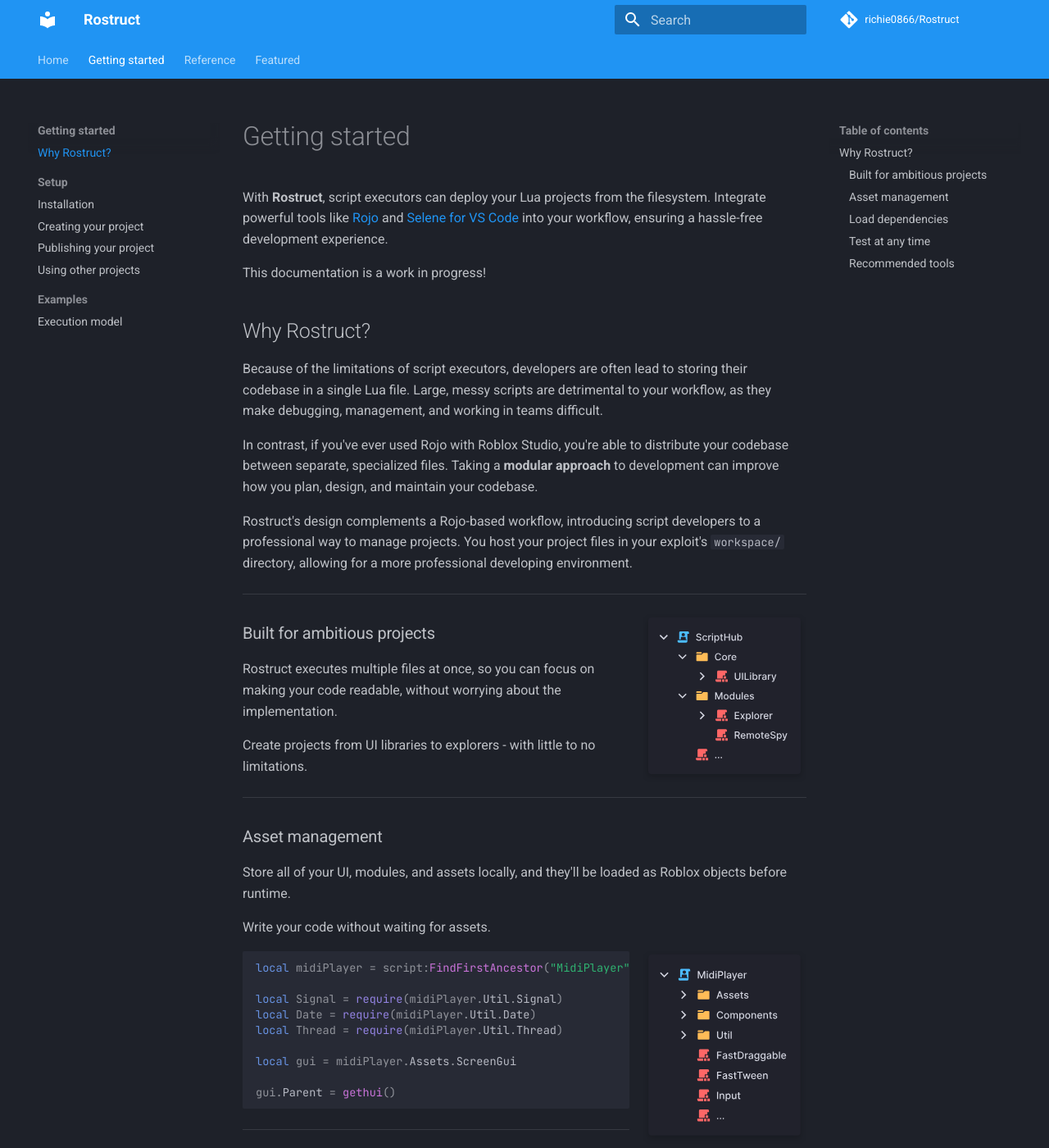
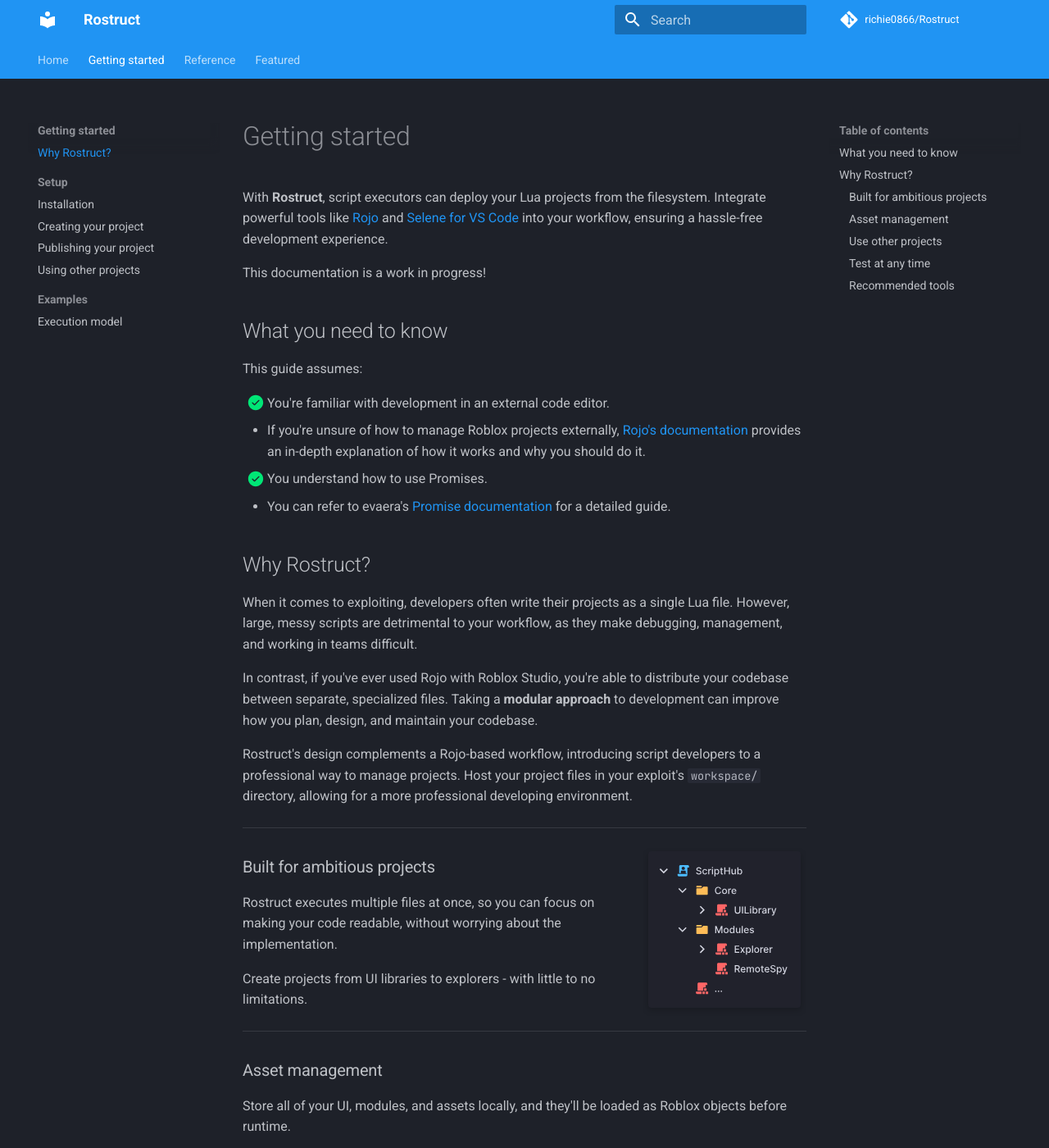
Before and after one commit to richie0866/Rostruct, an MkDocs documentation site: the page built from docs/getting-started/why-rostruct.md, in a window 1280 px wide and 1400 px high. Shown: the whole window at 82% size. Built offline with MkDocs 1.6.1 and Material for MkDocs 9.7.7, drawn with Linux system fonts in a browser that asks for light colours; comment, search, counter and statistics services are not loaded; some of the changed text lies outside the part shown.

Commit message:
Update docs

```diff
--- a/docs/getting-started/why-rostruct.md
+++ b/docs/getting-started/why-rostruct.md
@@ -4,13 +4,23 @@ With **Rostruct**, script executors can deploy your Lua projects from the filesy
 
 This documentation is a work in progress!
 
+## What you need to know
+
+This guide assumes:
+
+- [x] You're familiar with development in an external code editor.
+  * If you're unsure of how to manage Roblox projects externally, [Rojo's documentation](https://rojo.space/docs/) provides an in-depth explanation of how it works and why you should do it.
+
+- [x] You understand how to use Promises.
+  * You can refer to evaera's [Promise documentation](https://eryn.io/roblox-lua-promise/) for a detailed guide.
+
 ## Why Rostruct?
 
-Because of the limitations of script executors, developers are often lead to storing their codebase in a single Lua file. Large, messy scripts are detrimental to your workflow, as they make debugging, management, and working in teams difficult.
+When it comes to exploiting, developers often write their projects as a single Lua file. However, large, messy scripts are detrimental to your workflow, as they make debugging, management, and working in teams difficult.
 
 In contrast, if you've ever used Rojo with Roblox Studio, you're able to distribute your codebase between separate, specialized files. Taking a **modular approach** to development can improve how you plan, design, and maintain your codebase.
 
-Rostruct's design complements a Rojo-based workflow, introducing script developers to a professional way to manage projects. You host your project files in your exploit's `workspace/` directory, allowing for a more professional developing environment.
+Rostruct's design complements a Rojo-based workflow, introducing script developers to a professional way to manage projects. Host your project files in your exploit's `workspace/` directory, allowing for a more professional developing environment.
 
 ---
 
@@ -46,11 +56,11 @@ gui.Parent = gethui()
 
 ---
 
-### Load dependencies
+### Use other projects
 
-Don't want to make a project? Safely integrate Rostruct projects into your script with an intelligent Promise-based module system.
+Don't want to make a project? Integrate Rostruct projects into your script with an intelligent Promise-based module system.
 
-External libraries load like any other ModuleScript.
+Restructuring your script for Rostruct is completely optional.
 
 ![Roact example](../assets/images/roact-panel.svg){ align=right width=200 draggable=false }
 
```
Also changed, not shown: docs/getting-started/installation.md (+1 -11 lines), docs/getting-started/publishing-your-project.md (+3 -3 lines), docs/getting-started/using-other-projects.md (+9 -3 lines), docs/reference/functions.md (+1 -1 lines).
